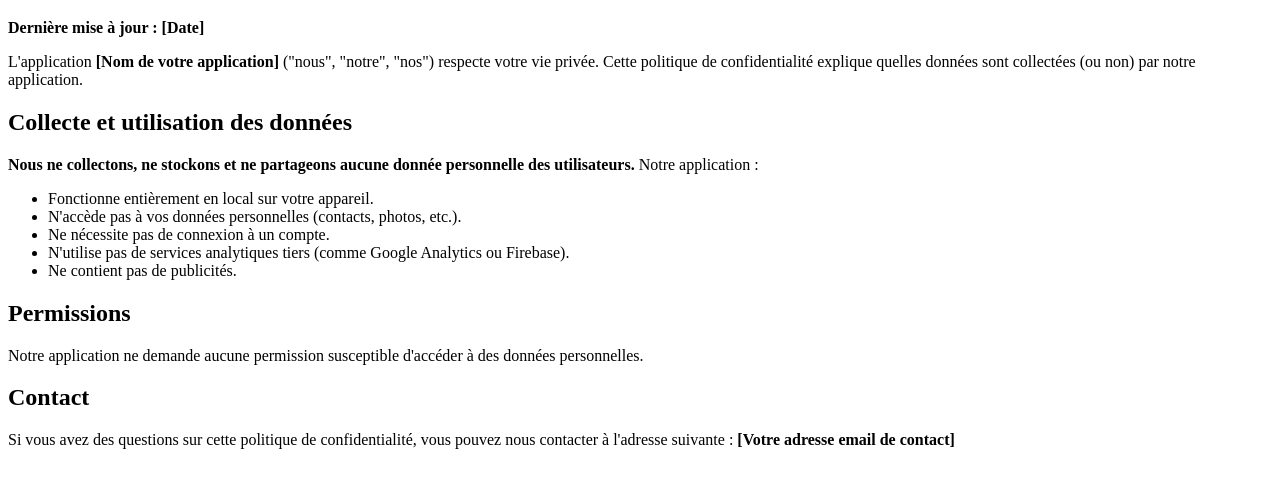
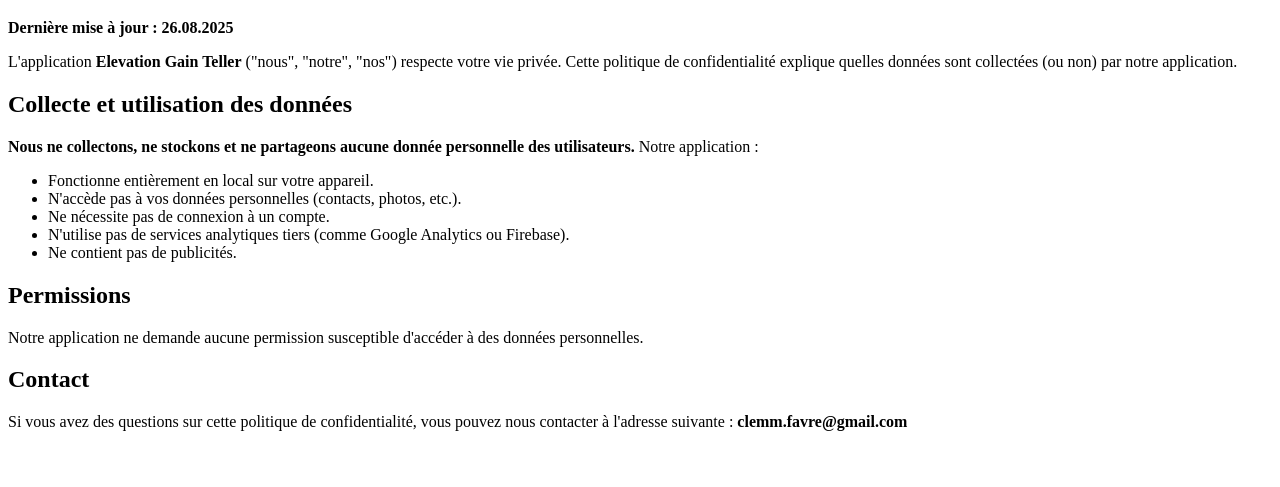
Before and after one commit to clemfavre/clemfavre.github.io, a plain HTML site: page index.html in a window 1280 px wide. Shown: the part 61-548 px from the top of the page. Drawn offline with Linux system fonts and the light colour scheme.

Commit message:
modify privacy policy

```diff
--- a/index.html
+++ b/index.html
@@ -1,14 +1,14 @@
 <!DOCTYPE html>
 <html>
 <head>
-    <title>Politique de Confidentialité - [Nom de votre application]</title>
+    <title>Politique de Confidentialité - Elevation Gain Teller</title>
     <meta charset="utf-8">
 </head>
 <body>
     <h1>Politique de Confidentialité</h1>
-    <p><strong>Dernière mise à jour : [Date]</strong></p>
+    <p><strong>Dernière mise à jour : 26.08.2025</strong></p>
 
-    <p>L'application <strong>[Nom de votre application]</strong> ("nous", "notre", "nos") respecte votre vie privée. Cette politique de confidentialité explique quelles données sont collectées (ou non) par notre application.</p>
+    <p>L'application <strong>Elevation Gain Teller</strong> ("nous", "notre", "nos") respecte votre vie privée. Cette politique de confidentialité explique quelles données sont collectées (ou non) par notre application.</p>
 
     <h2>Collecte et utilisation des données</h2>
     <p><strong>Nous ne collectons, ne stockons et ne partageons aucune donnée personnelle des utilisateurs.</strong> Notre application :</p>
@@ -24,6 +24,6 @@
     <p>Notre application ne demande aucune permission susceptible d'accéder à des données personnelles.</p>
 
     <h2>Contact</h2>
-    <p>Si vous avez des questions sur cette politique de confidentialité, vous pouvez nous contacter à l'adresse suivante : <strong>[Votre adresse email de contact]</strong></p>
+    <p>Si vous avez des questions sur cette politique de confidentialité, vous pouvez nous contacter à l'adresse suivante : <strong>clemm.favre@gmail.com</strong></p>
 </body>
 </html>
```
